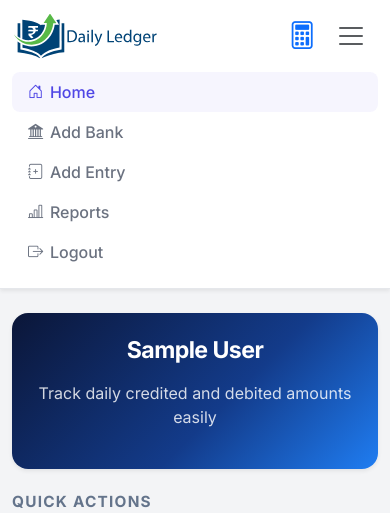
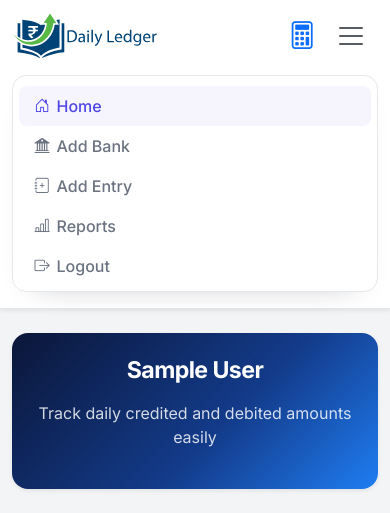
Before and after one commit to rohanpagar58/daily-ledger-app, a Flask app: page / in a window 390 px wide, after a click that opens the changed part. Shown: the top 513 px of the page. Run offline with Flask 3, Linux system fonts and the light colour scheme; the visitor is signed in with stand-in values (Sample User, id 1).

Commit message:
changes in dropdown animation

```diff
--- a/app.py
+++ b/app.py
@@ -87,16 +87,23 @@ app.config.update(
 # -----------------------------
 # MongoDB URI is required for startup.
 mongo_uri = require_env("MONGO_URI")
-client = MongoClient(
-    mongo_uri,
-    tls=True,
-    tlsCAFile=certifi.where(),
-    serverSelectionTimeoutMS=int(os.getenv("MONGO_SERVER_SELECTION_TIMEOUT_MS", "15000")),
-    connectTimeoutMS=int(os.getenv("MONGO_CONNECT_TIMEOUT_MS", "10000")),
-    socketTimeoutMS=int(os.getenv("MONGO_SOCKET_TIMEOUT_MS", "20000")),
-    maxPoolSize=int(os.getenv("MONGO_MAX_POOL_SIZE", "50")),
-    minPoolSize=int(os.getenv("MONGO_MIN_POOL_SIZE", "0")),
-)
+mongo_client_options = {
+    "serverSelectionTimeoutMS": int(os.getenv("MONGO_SERVER_SELECTION_TIMEOUT_MS", "15000")),
+    "connectTimeoutMS": int(os.getenv("MONGO_CONNECT_TIMEOUT_MS", "10000")),
+    "socketTimeoutMS": int(os.getenv("MONGO_SOCKET_TIMEOUT_MS", "20000")),
+    "maxPoolSize": int(os.getenv("MONGO_MAX_POOL_SIZE", "50")),
+    "minPoolSize": int(os.getenv("MONGO_MIN_POOL_SIZE", "0")),
+}
+
+# Keep TLS environment-driven: URI controls it by default.
+# Optional override: set MONGO_TLS=true/false.
+if os.getenv("MONGO_TLS") is not None:
+    mongo_tls_enabled = env_bool("MONGO_TLS", default=False)
+    mongo_client_options["tls"] = mongo_tls_enabled
+    if mongo_tls_enabled:
+        mongo_client_options["tlsCAFile"] = certifi.where()
+
+client = MongoClient(mongo_uri, **mongo_client_options)
 db = client.get_database("daily_ledger_db")
 
 banks_col = db["banks"]
@@ -851,4 +858,5 @@ if __name__ == "__main__":
     app.run(
         host=os.getenv("FLASK_RUN_HOST", "127.0.0.1"),
         port=int(os.getenv("PORT", "5000")),
+        debug=env_bool("FLASK_DEBUG", default=False),
     )
--- a/static/css/styles.css
+++ b/static/css/styles.css
@@ -191,6 +191,36 @@ h6 {
     background-color: rgba(79, 70, 229, 0.05);
 }
 
+@media (max-width: 991.98px) {
+    #mainNavbar {
+        margin-top: 0 !important;
+        will-change: height;
+    }
+
+    #mainNavbar.collapsing {
+        transition: height 260ms cubic-bezier(0.4, 0, 0.2, 1);
+    }
+
+    #mainNavbar .navbar-mobile-shell {
+        margin-top: 1.2rem;
+        border: 1px solid var(--border-color);
+        border-radius: 14px;
+        background: rgba(255, 255, 255, 0.98);
+        box-shadow: 0 14px 28px -24px rgba(15, 23, 42, 0.35);
+        overflow: hidden;
+    }
+
+    #mainNavbar .navbar-nav {
+        padding: 0.6rem 0.35rem 0.35rem;
+    }
+}
+
+@media (prefers-reduced-motion: reduce) {
+    #mainNavbar.collapsing {
+        transition: none !important;
+    }
+}
+
 /* Tables */
 .table {
     border-collapse: separate;
--- a/templates/base.html
+++ b/templates/base.html
@@ -134,8 +134,9 @@
                     <span class="navbar-toggler-icon"></span>
                 </button>
             </div>
-            <div class="collapse navbar-collapse mt-3 mt-lg-0" id="mainNavbar">
-                <div class="navbar-nav ms-auto">
+            <div class="collapse navbar-collapse mt-lg-0" id="mainNavbar">
+                <div class="navbar-mobile-shell">
+                    <div class="navbar-nav ms-auto">
                     <a class="nav-link nav-link-with-icon {% if request.path == '/' %}active{% endif %}" href="/">
                         <i class="bi bi-house-door" aria-hidden="true"></i>
                         <span>Home</span>
@@ -178,6 +179,7 @@
                         <span>Signup</span>
                     </a>
                     {% endif %}
+                    </div>
                 </div>
             </div>
             {% endif %}
```
